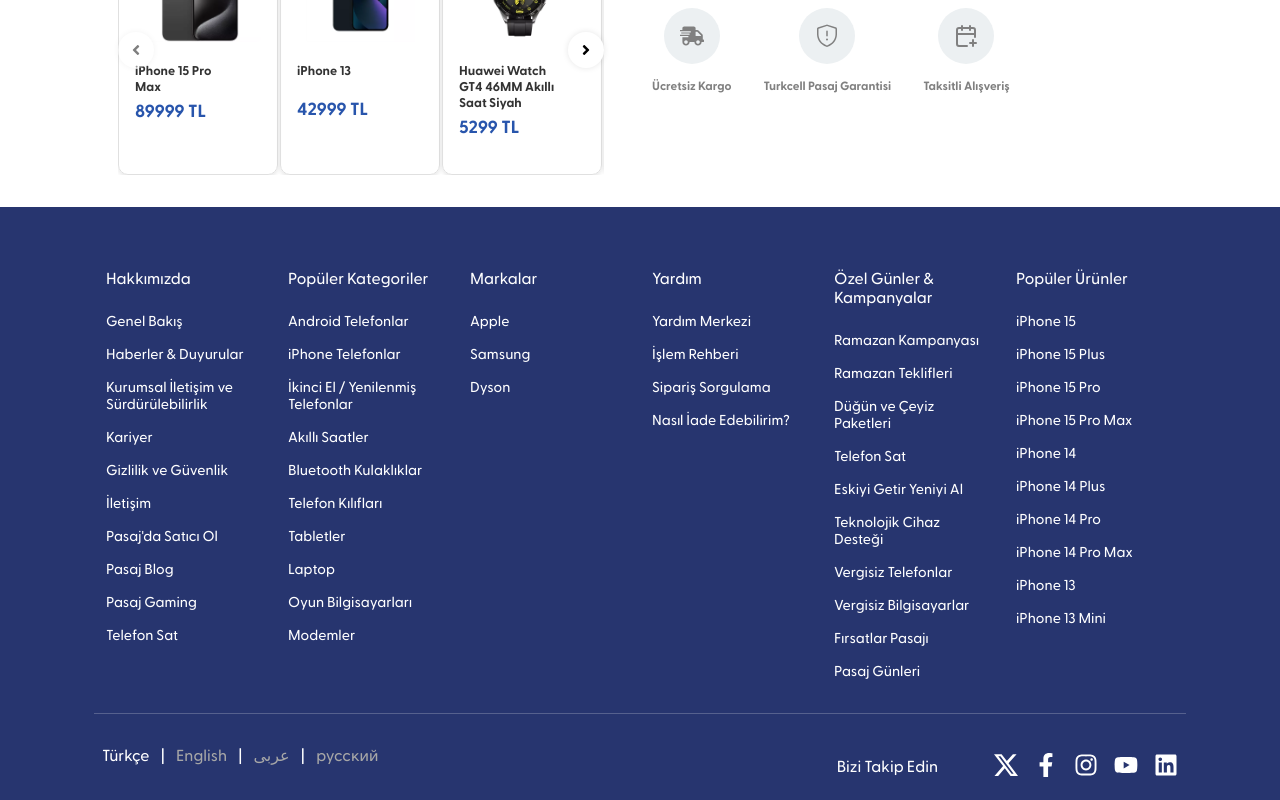
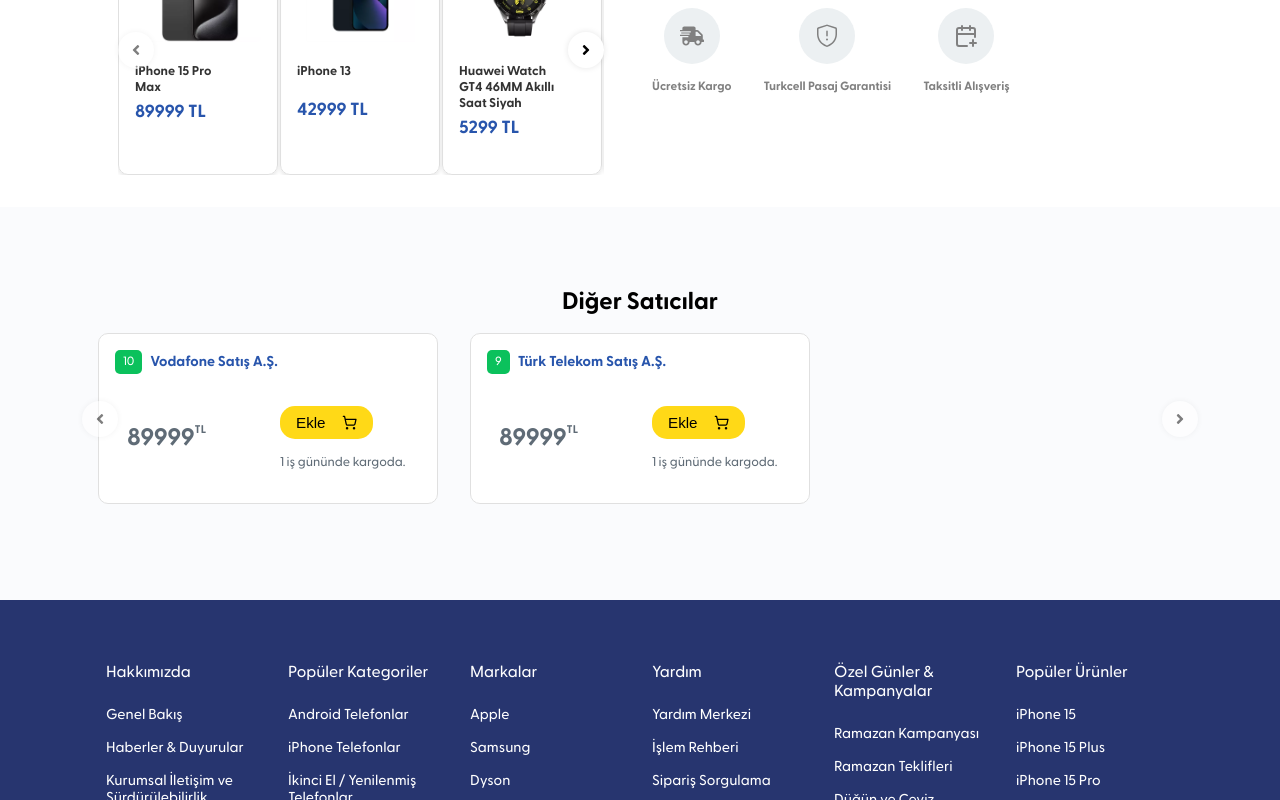
Before and after one commit to 1BarisErkus/staj-proje, a Next.js app: page /product/1 in a window 1280 px wide. Shown: the part 982-1782 px from the top of the page. Built offline with nearby package versions, Linux system fonts and the light colour scheme; data requests are answered from the project's data file.

Commit message:
other sellers

```diff
--- a/src/components/CustomSwiper.tsx
+++ b/src/components/CustomSwiper.tsx
@@ -11,6 +11,7 @@
   breakpoints?: SwiperOptions["breakpoints"];
   modules: SwiperOptions["modules"];
   slidesPerView: SwiperOptions["slidesPerView"];
+  spaceBetween?: SwiperOptions["spaceBetween"];
   pagination?: SwiperOptions["pagination"];
   navigation?: SwiperOptions["navigation"];
 }
@@ -20,6 +21,7 @@
   breakpoints,
   modules,
   slidesPerView,
+  spaceBetween,
   pagination = false,
   navigation = false,
   ...props
@@ -74,6 +76,7 @@
       <Swiper
         onSwiper={(swiper) => (swiperRef.current = swiper)}
         slidesPerView={slidesPerView}
+        spaceBetween={spaceBetween}
         breakpoints={breakpoints}
         navigation={{
           prevEl: prevRef.current,
--- /dev/null
+++ b/src/components/ProductDetail/OtherSellers.tsx
@@ -0,0 +1,79 @@
+import React from "react";
+import CustomSwiper from "../CustomSwiper";
+import { Col, Container, Row } from "@/styles/GlobalVariables";
+import {
+  Button,
+  Card,
+  CardBody,
+  CardHeader,
+  CardRating,
+  CardTitle,
+  Currency,
+  Price,
+  Shipping,
+  StyledCol,
+} from "@/styles/ProductDetail/OtherSellers";
+import { SwiperSlide } from "swiper/react";
+import { Navigation } from "swiper/modules";
+import { LuShoppingCart } from "react-icons/lu";
+
+interface OtherSellersProps {
+  data: {
+    seller: string;
+    price: number;
+    rating: number;
+  }[];
+}
+
+const OtherSellers: React.FC<OtherSellersProps> = ({ data }) => {
+  return (
+    <>
+      <Container>
+        <Row>
+          <StyledCol>
+            <h2>Diğer Satıcılar</h2>
+            <CustomSwiper
+              slidesPerView={1}
+              breakpoints={{
+                1000: {
+                  slidesPerView: 2,
+                },
+                1200: {
+                  slidesPerView: 3,
+                },
+              }}
+              modules={[Navigation]}
+              navigation={true}
+            >
+              {data.map((item, index) => (
+                <SwiperSlide key={index}>
+                  <Card>
+                    <CardHeader>
+                      <CardRating>{item.rating}</CardRating>
+                      <CardTitle>{item.seller}</CardTitle>
+                    </CardHeader>
+                    <CardBody>
+                      <Col size={6}>
+                        <Price>
+                          {item.price} <Currency>TL</Currency>
+                        </Price>
+                      </Col>
+                      <Col size={6}>
+                        <Button>
+                          Ekle <LuShoppingCart />
+                        </Button>
+                        <Shipping>1 iş gününde kargoda.</Shipping>
+                      </Col>
+                    </CardBody>
+                  </Card>
+                </SwiperSlide>
+              ))}
+            </CustomSwiper>
+          </StyledCol>
+        </Row>
+      </Container>
+    </>
+  );
+};
+
+export default OtherSellers;
--- a/src/components/ProductDetail/TakenTogether.tsx
+++ b/src/components/ProductDetail/TakenTogether.tsx
@@ -13,7 +13,19 @@
 const TakenTogether: React.FC<TakenTogetherProps> = ({ similarProducts }) => {
   return (
     <Section title="Birlikte Alınanlar">
-      <CustomSwiper slidesPerView={3} navigation={true} modules={[Navigation]}>
+      <CustomSwiper
+        slidesPerView={1}
+        breakpoints={{
+          768: {
+            slidesPerView: 2,
+          },
+          1200: {
+            slidesPerView: 3,
+          },
+        }}
+        navigation={true}
+        modules={[Navigation]}
+      >
         {similarProducts?.map((product: ProductProps) => (
           <SwiperSlide key={product.id}>
             <Card
--- a/src/database/db.json
+++ b/src/database/db.json
@@ -64,12 +64,12 @@
         {
           "seller": "Vodafone Satış A.Ş.",
           "price": 89999,
-          "rating": 4.5
+          "rating": 10
         },
         {
           "seller": "Türk Telekom Satış A.Ş.",
           "price": 89999,
-          "rating": 4
+          "rating": 9
         }
       ],
       "configuration": [
@@ -161,12 +161,12 @@
         {
           "seller": "Vodafone Satış A.Ş.",
           "price": 38068,
-          "rating": 4.5
+          "rating": 10
         },
         {
           "seller": "Türk Telekom Satış A.Ş.",
           "price": 39459,
-          "rating": 3.5
+          "rating": 9
         }
       ],
       "configuration": [
@@ -496,12 +496,12 @@
         {
           "seller": "Vatan Bilgisayar",
           "price": 74999,
-          "rating": 4.6
+          "rating": 10
         },
         {
           "seller": "Teknosa",
           "price": 74999,
-          "rating": 4.5
+          "rating": 9
         }
       ],
       "configuration": [
@@ -593,12 +593,12 @@
         {
           "seller": "Amazon Türkiye",
           "price": 4999,
-          "rating": 4.4
+          "rating": 9
         },
         {
           "seller": "GittiGidiyor",
           "price": 4999,
-          "rating": 4.2
+          "rating": 8
         }
       ],
       "configuration": [
--- a/src/pages/product/[id].tsx
+++ b/src/pages/product/[id].tsx
@@ -5,6 +5,7 @@
 import { Content } from "@/styles/ProductDetail";
 import Left from "@/components/ProductDetail/Left";
 import Right from "@/components/ProductDetail/Right";
+import OtherSellers from "@/components/ProductDetail/OtherSellers";
 
 export async function getServerSideProps({ params }: { params: any }) {
   const queryClient = new QueryClient();
@@ -70,6 +71,7 @@
           </Row>
         </Container>
       </Content>
+      <OtherSellers data={data.otherSellers} />
     </>
   );
 };
--- /dev/null
+++ b/src/styles/ProductDetail/OtherSellers.ts
@@ -0,0 +1,93 @@
+import styled from "styled-components";
+import { Col } from "../GlobalVariables";
+
+export const StyledCol = styled(Col)`
+  display: flex;
+  flex-direction: column;
+  justify-content: center;
+  align-items: center;
+  padding: 5rem 0;
+`;
+
+export const Card = styled.div`
+  display: flex;
+  flex-direction: column;
+  justify-content: center;
+  width: 340px;
+  border: 1px solid #e0e0e0;
+  background-color: white;
+  border-radius: 10px;
+  padding: 1rem;
+  margin: 1rem;
+  cursor: pointer;
+  transition: 0.3s;
+
+  &:hover {
+    transform: scale(1.05);
+  }
+`;
+
+export const CardHeader = styled.div`
+  display: flex;
+  align-items: center;
+  gap: 0.5rem;
+  width: 100%;
+`;
+
+export const CardTitle = styled.h5`
+  font-size: 0.9rem;
+  font-weight: 600;
+  color: #2855ac;
+`;
+
+export const CardRating = styled.p`
+  font-size: 0.75rem;
+  font-weight: 500;
+  background-color: #0bc15c;
+  color: white;
+  padding: 0.3rem 0.5rem;
+  border-radius: 5px;
+`;
+
+export const CardBody = styled.div`
+  display: flex;
+  align-items: center;
+  justify-content: center;
+  margin-top: 2rem;
+  margin-bottom: 1rem;
+`;
+
+export const Price = styled.p`
+  font-size: 1.5rem;
+  font-weight: 600;
+  color: #5f6b76;
+`;
+
+export const Currency = styled.span`
+  position: absolute;
+  font-size: 0.7rem;
+`;
+
+export const Button = styled.button`
+  display: flex;
+  align-items: center;
+  justify-content: center;
+  gap: 1rem;
+  border: none;
+  background-color: #ffd917;
+  padding: 0.5rem 1rem;
+  border-radius: 15px;
+  cursor: pointer;
+  transition: 0.3s;
+  font-size: 0.95rem;
+
+  &:hover {
+    background-color: orange;
+  }
+`;
+
+export const Shipping = styled.p`
+  font-size: 0.8rem;
+  color: #5f6b76;
+  margin-top: 1rem;
+`;
```
